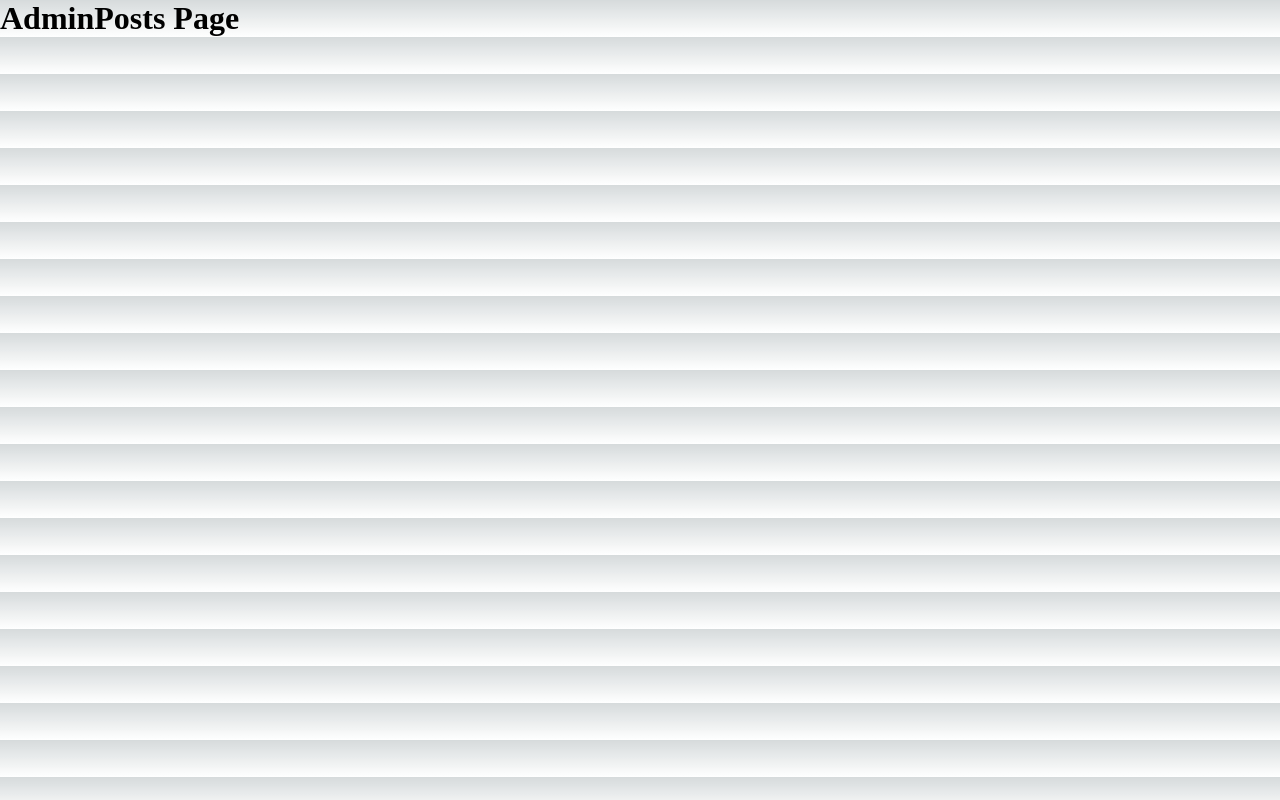
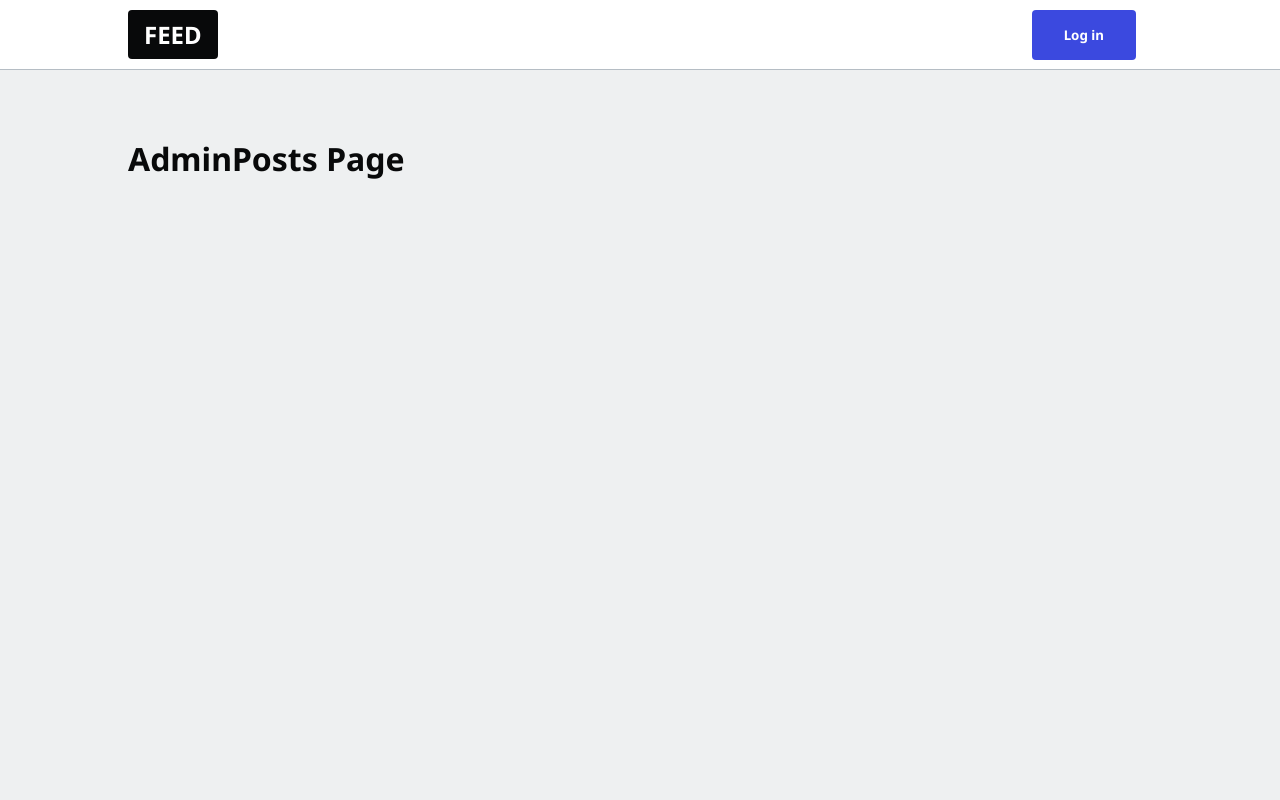
Before and after one commit to mfaizk/nextfire-app, a Next.js app: page /admin in a window 1280 px wide. Built offline with nearby package versions, Linux system fonts and the light colour scheme.

Commit message:
navbar introduced

```diff
--- /dev/null
+++ b/components/Loader.js
@@ -0,0 +1,3 @@
+export default function Loader({ show }) {
+  return show ? <div className="loader"></div> : null;
+}
--- a/components/Navbar.js
+++ b/components/Navbar.js
@@ -0,0 +1,37 @@
+import Link from "next/link";
+export default function Navbar({}) {
+  const user = null;
+  const username = null;
+
+  return (
+    <nav className="navbar">
+      <ul>
+        <Link href={"/"}>
+          <button className="btn-logo">FEED</button>
+        </Link>
+
+        {username && (
+          <>
+            <li className="push-left">
+              <Link href={"/admin"}>
+                <button className="btn-blue">Write Posts</button>
+              </Link>
+            </li>
+            <li>
+              <Link href={`/${username}`}>
+                <img src={user?.photoURL} alt="dp" />
+              </Link>
+            </li>
+          </>
+        )}
+        {!username && (
+          <li>
+            <Link href={"/enter"}>
+              <button className="btn-blue">Log in</button>
+            </Link>
+          </li>
+        )}
+      </ul>
+    </nav>
+  );
+}
--- a/src/pages/_app.js
+++ b/src/pages/_app.js
@@ -1,5 +1,10 @@
-import '@/styles/globals.css'
-
+import "@/styles/globals.css";
+import Navbar from "components/Navbar";
 export default function App({ Component, pageProps }) {
-  return <Component {...pageProps} />
+  return (
+    <>
+      <Navbar />
+      <Component {...pageProps} />
+    </>
+  );
 }
--- a/src/styles/globals.css
+++ b/src/styles/globals.css
@@ -1,107 +1,273 @@
+@import url("https://fonts.googleapis.com/css2?family=Noto+Sans:ital,wght@0,400;0,700;1,400&display=swap");
+
 :root {
-  --max-width: 1100px;
-  --border-radius: 12px;
-  --font-mono: ui-monospace, Menlo, Monaco, 'Cascadia Mono', 'Segoe UI Mono',
-    'Roboto Mono', 'Oxygen Mono', 'Ubuntu Monospace', 'Source Code Pro',
-    'Fira Mono', 'Droid Sans Mono', 'Courier New', monospace;
-
-  --foreground-rgb: 0, 0, 0;
-  --background-start-rgb: 214, 219, 220;
-  --background-end-rgb: 255, 255, 255;
-
-  --primary-glow: conic-gradient(
-    from 180deg at 50% 50%,
-    #16abff33 0deg,
-    #0885ff33 55deg,
-    #54d6ff33 120deg,
-    #0071ff33 160deg,
-    transparent 360deg
-  );
-  --secondary-glow: radial-gradient(
-    rgba(255, 255, 255, 1),
-    rgba(255, 255, 255, 0)
-  );
-
-  --tile-start-rgb: 239, 245, 249;
-  --tile-end-rgb: 228, 232, 233;
-  --tile-border: conic-gradient(
-    #00000080,
-    #00000040,
-    #00000030,
-    #00000020,
-    #00000010,
-    #00000010,
-    #00000080
-  );
-
-  --callout-rgb: 238, 240, 241;
-  --callout-border-rgb: 172, 175, 176;
-  --card-rgb: 180, 185, 188;
-  --card-border-rgb: 131, 134, 135;
+  --color-bg: #eef0f1;
+  --color-text: #08090a;
+  --color-blue: #3b49df;
+  --color-red: #df3b3b;
+  --color-green: #3bdf72;
+  --color-gray: #b5bdc4;
+}
+html,
+body {
+  padding: 0;
+  margin: 0;
+  font-family: "Noto Sans", sans-serif;
+  background-color: var(--color-bg);
+  color: var(--color-text);
+  margin-top: 50px;
 }
 
-@media (prefers-color-scheme: dark) {
-  :root {
-    --foreground-rgb: 255, 255, 255;
-    --background-start-rgb: 0, 0, 0;
-    --background-end-rgb: 0, 0, 0;
-
-    --primary-glow: radial-gradient(rgba(1, 65, 255, 0.4), rgba(1, 65, 255, 0));
-    --secondary-glow: linear-gradient(
-      to bottom right,
-      rgba(1, 65, 255, 0),
-      rgba(1, 65, 255, 0),
-      rgba(1, 65, 255, 0.3)
-    );
-
-    --tile-start-rgb: 2, 13, 46;
-    --tile-end-rgb: 2, 5, 19;
-    --tile-border: conic-gradient(
-      #ffffff80,
-      #ffffff40,
-      #ffffff30,
-      #ffffff20,
-      #ffffff10,
-      #ffffff10,
-      #ffffff80
-    );
-
-    --callout-rgb: 20, 20, 20;
-    --callout-border-rgb: 108, 108, 108;
-    --card-rgb: 100, 100, 100;
-    --card-border-rgb: 200, 200, 200;
-  }
+main {
+  padding: 1rem 10vw;
 }
 
-* {
-  box-sizing: border-box;
-  padding: 0;
-  margin: 0;
+h1 {
+  font-size: 2rem;
 }
-
-html,
-body {
-  max-width: 100vw;
-  overflow-x: hidden;
+h2 {
+  font-size: 1.5rem;
 }
-
-body {
-  color: rgb(var(--foreground-rgb));
-  background: linear-gradient(
-      to bottom,
-      transparent,
-      rgb(var(--background-end-rgb))
-    )
-    rgb(var(--background-start-rgb));
+h2 {
+  font-size: 1.25rem;
 }
 
 a {
   color: inherit;
   text-decoration: none;
+  cursor: pointer;
 }
 
-@media (prefers-color-scheme: dark) {
-  html {
-    color-scheme: dark;
+* {
+  box-sizing: border-box;
+}
+
+img {
+  max-width: 100%;
+}
+
+input {
+  display: inline-block;
+  outline: none;
+  border: none;
+  font-size: 1.5rem;
+  width: 100%;
+  padding: 5px 10px;
+}
+
+fieldset {
+  border: none;
+  padding: 1rem 0;
+  font-size: 1.25rem;
+}
+
+code {
+  overflow-x: scroll;
+}
+
+/* Navbar */
+
+.navbar {
+  height: 70px;
+  width: 100%;
+  background: white;
+  color: var(--colors-text);
+  position: fixed;
+  top: 0;
+  padding: 0 10vw;
+  font-weight: bold;
+  border-bottom: 1px solid var(--color-gray);
+  z-index: 99;
+}
+
+.navbar ul {
+  list-style-type: none;
+  margin: 0;
+  padding: 0;
+  display: flex;
+  align-items: center;
+  justify-content: space-between;
+  height: 100%;
+}
+
+.navbar img {
+  border-radius: 50%;
+  width: 50px;
+  height: 50px;
+  cursor: pointer;
+}
+
+.navbar li {
+  border-radius: 50%;
+}
+
+/* Buttons */
+
+.btn,
+button {
+  background-color: var(--color-gray);
+  border: none;
+  color: var(--color-text);
+  padding: 1rem 2rem;
+  display: flex;
+  align-items: center;
+  text-align: center;
+  justify-content: center;
+  text-decoration: none;
+  font-family: "Noto Sans", sans-serif;
+  font-weight: bold;
+  border-radius: 0.25rem;
+  cursor: pointer;
+  margin: 0.5rem 1rem 0.5rem 0;
+}
+
+@media only screen and (max-width: 768px) {
+  button {
+    padding: 0.5rem 1rem;
+    font-size: 0.8rem;
   }
 }
+
+button:hover {
+  filter: brightness(90%);
+}
+
+button:disabled,
+button[disabled] {
+  filter: brightness(80%);
+  cursor: not-allowed;
+}
+
+button.btn-blue {
+  background-color: var(--color-blue);
+  color: white;
+}
+
+button.btn-red {
+  background-color: var(--color-red);
+  color: white;
+}
+
+button.btn-green {
+  background-color: var(--color-green);
+  color: white;
+}
+
+button.btn-google {
+  background-color: white;
+  color: var(--color-text);
+}
+
+.btn-google img {
+  width: 30px;
+  margin-right: 10px;
+}
+
+button.btn-logo {
+  background-color: var(--color-text);
+  color: white;
+  text-transform: uppercase;
+  font-size: 1.5rem;
+  padding: 0.5rem 1rem;
+}
+
+/* Cards */
+
+.card {
+  padding: 2rem;
+  margin: 1rem 0;
+  background-color: white;
+  border: 1px solid var(--color-gray);
+  border-radius: 8px;
+}
+
+.card footer {
+  display: flex;
+}
+
+.card-img-center {
+  width: 20%;
+  display: block;
+  margin: auto;
+  border-radius: 50%;
+  max-width: 150px;
+}
+
+.card-info {
+  color: white;
+  background: var(--color-blue);
+}
+
+/* Loader */
+
+.loader {
+  border: 10px solid var(--color-bg);
+  border-top: 10px solid var(--color-blue);
+  border-radius: 50%;
+  width: 50px;
+  height: 50px;
+  animation: spin 2s linear infinite;
+}
+
+@keyframes spin {
+  0% {
+    transform: rotate(0deg);
+  }
+  100% {
+    transform: rotate(360deg);
+  }
+}
+
+/* File uploads */
+
+input[type="file"] {
+  display: none;
+}
+
+.upload-snippet {
+  width: 75%;
+  margin-left: auto;
+  background: white;
+  padding: 5px;
+  margin: 5px 0;
+}
+/* Utilities */
+
+.push-left {
+  margin-left: auto;
+}
+
+.text-sm {
+  font-size: 0.85rem;
+}
+
+.text-danger {
+  font-weight: bold;
+  color: var(--color-red);
+}
+
+.text-success {
+  font-weight: bold;
+  color: var(--color-green);
+}
+
+.text-info {
+  font-weight: bold;
+  color: var(--color-blue);
+}
+
+.box {
+  display: flex;
+  justify-content: space-between;
+}
+
+.box-center {
+  display: flex;
+  flex-direction: column;
+  align-content: center;
+  text-align: center;
+}
+
+.hidden {
+  display: none;
+}
```
Also changed, not shown: src/pages/index.js (+2 -16 lines).
